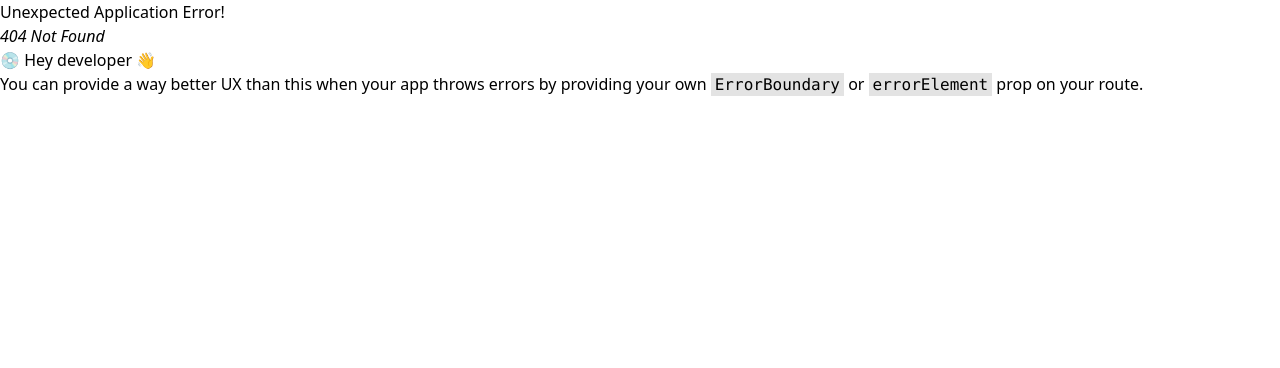
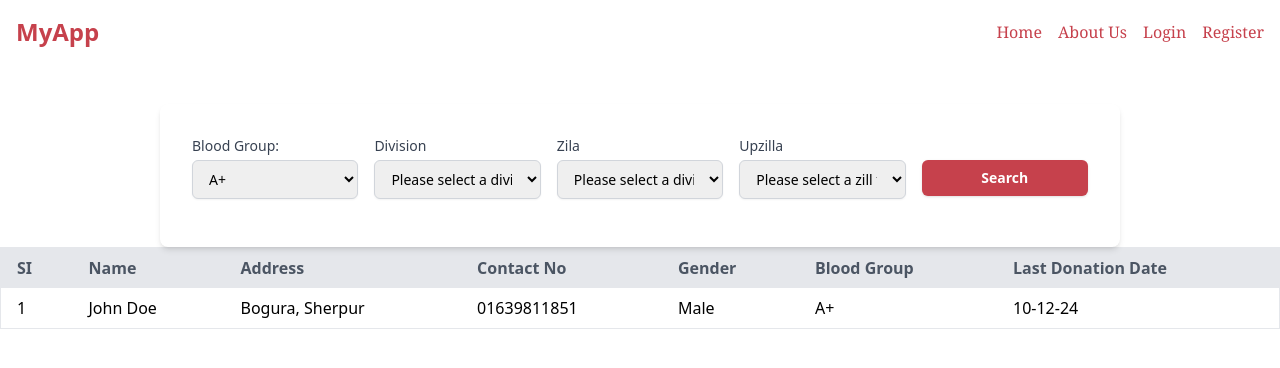
Before and after one commit to rifatjayed/Blood_Donation, a React (Vite) app: page /bloodList in a window 1280 px wide. Before the commit this address had no page. Shown: the top 368 px of the page. Built offline with nearby package versions, Linux system fonts and the light colour scheme.

Commit message:
blood lsit table create

```diff
--- a/src/components/Search.jsx
+++ b/src/components/Search.jsx
@@ -1,5 +1,6 @@
 import { useEffect, useState } from "react";
 import divisiondistrict from "../assets/division";
+import { Link } from "react-router-dom";
 
 const Search = () => {
   const [divisionIdx, setDivisionIdx] = useState(-1);
@@ -25,7 +26,10 @@ const Search = () => {
   return (
     <div className="flex items-center justify-center  ">
       <div className=" w-3/4	 bg-white p-8 rounded-lg shadow-md">
-        <form action="" className="grid grid-cols-5 ">
+        <form
+          action=""
+          className="grid grid-cols-1 md:grid-cols-2 lg:grid-cols-5 gap-4 "
+        >
           <div className="mb-4">
             <label className="block text-sm font-medium text-gray-700 text-left">
               Blood Group:
@@ -128,12 +132,12 @@ const Search = () => {
               }}
               className="mt-1  w-full py-2 px-3 border border-gray-300  rounded-md shadow-sm focus:outline-none focus:ring-red-500 focus:border-red-500 sm:text-sm"
             >
-              {districtIdx+1 ? (
+              {districtIdx + 1 ? (
                 <option value={""}>Please select an upazilla</option>
               ) : (
                 <option value={""}>Please select a zill first</option>
               )}
-              {districtIdx+1 &&
+              {districtIdx + 1 &&
                 divisiondistrict[divisionIdx].district[
                   districtIdx
                 ].upazilla.map((upazilla, index) => (
@@ -146,12 +150,14 @@ const Search = () => {
           </div>
 
           <div className="mt-6">
+            <Link to="/bloodList">
               <button
                 type="submit"
                 className="w-full px-4 py-2 bg-[#c6414c] hover:bg-[#B30412] text-white font-semibold text-sm rounded-md shadow  focus:outline-none focus:ring-2 focus:ring-red-400 focus:ring-offset-2"
               >
                 Search
               </button>
+            </Link>
           </div>
         </form>
       </div>
--- /dev/null
+++ b/src/components/pages/BloodList.jsx
@@ -0,0 +1,66 @@
+import React from "react";
+import Search from "../Search";
+
+const BloodList = () => {
+  const data = [
+    {
+      id: 1,
+      name: "John Doe",
+      address: "Bogura, Sherpur",
+      contactNo: "01639811851",
+      gender: "Male",
+      bloodGroup: "A+",
+      lastDonationDate: "10-12-24",
+    },
+  ];
+
+  return (
+    <div className="container mx-auto mt-10">
+      <Search></Search>
+      <div className="overflow-x-auto">
+        <table className="min-w-full bg-white border border-gray-200">
+          <thead>
+            <tr>
+              <th className="py-2 px-4 bg-gray-200 text-left text-gray-600">
+                SI
+              </th>
+              <th className="py-2 px-4 bg-gray-200 text-left text-gray-600">
+                Name
+              </th>
+              <th className="py-2 px-4 bg-gray-200 text-left text-gray-600">
+                Address
+              </th>
+              <th className="py-2 px-4 bg-gray-200 text-left text-gray-600">
+                Contact No
+              </th>
+              <th className="py-2 px-4 bg-gray-200 text-left text-gray-600">
+                Gender
+              </th>
+              <th className="py-2 px-4 bg-gray-200 text-left text-gray-600">
+                Blood Group
+              </th>
+              <th className="py-2 px-4 bg-gray-200 text-left text-gray-600">
+                Last Donation Date
+              </th>
+            </tr>
+          </thead>
+          <tbody>
+            {data.map((item) => (
+              <tr key={item.id} className="border-b border-gray-200">
+                <td className="py-2 px-4">{item.id}</td>
+                <td className="py-2 px-4">{item.name}</td>
+                <td className="py-2 px-4">{item.address}</td>
+                <td className="py-2 px-4">{item.contactNo}</td>
+                <td className="py-2 px-4">{item.gender}</td>
+                <td className="py-2 px-4">{item.bloodGroup}</td>
+                <td className="py-2 px-4">{item.lastDonationDate}</td>
+              </tr>
+            ))}
+          </tbody>
+        </table>
+      </div>
+    </div>
+  );
+};
+
+export default BloodList;
--- a/src/components/pages/RegisterPage.jsx
+++ b/src/components/pages/RegisterPage.jsx
@@ -8,8 +8,8 @@ import divisionData from "../../assets/division";
 const RegisterPage = () => {
   // console.log(divisionData[0].district[0].district);
 
-  const [division, setDivision] = useState();
-  const [district, setDistrict] = useState();
+  const [divisionIdx, setDivisionIdx] = useState(-1);
+  const [districtIdx, setDistrictIdx] = useState(-1);
   const [formData, setFormData] = useState({
     name: "",
     email: "",
@@ -17,23 +17,10 @@ const RegisterPage = () => {
     bloodGroup: "",
     lastDonate: Date.now(),
     birth: Date.now(),
-    division: "Barishal",
+    division: "",
     district: "",
     upazilla: "",
   });
-
-  useEffect(() => {
-    var result = divisionData.find(
-      (item) => item["division"] === formData.division
-    );
-    setDivision(result);
-    if (formData.district) {
-      var dis = division.district.find(
-        (item) => item["district"] === formData.district
-      );
-      setDistrict(dis);
-    }
-  }, [formData]);
 
   const handleChange = (e) => {
     setFormData({
@@ -205,14 +192,26 @@ const RegisterPage = () => {
               Division
             </label>
             <select
-              id="blood-group"
+              id="division"
               name="division"
-              onChange={handleChange}
+              value={formData.division}
+              onChange={(e) => {
+                setFormData({
+                  ...formData,
+                  division: e.target.value,
+                  district: "",
+                  upazilla: "",
+                });
+                setDistrictIdx(-1);
+                setDivisionIdx(e.target.selectedIndex - 1);
+              }}
               className="mt-1  w-full py-2 px-3 border border-gray-300  rounded-md shadow-sm focus:outline-none focus:ring-red-500 focus:border-red-500 sm:text-sm"
             >
-              {divisionData.map((division) => (
-                // eslint-disable-next-line react/jsx-key
-                <option value={division.division}>{division.division}</option>
+              <option value={""}>Please select a division</option>
+              {divisionData.map((division, index) => (
+                <option value={division.division} key={index}>
+                  {division.division}
+                </option>
               ))}
             </select>
           </div>
@@ -222,15 +221,31 @@ const RegisterPage = () => {
               District
             </label>
             <select
-              id="blood-group"
+              id="district"
               name="district"
-              onChange={handleChange}
+              value={formData.district}
+              onChange={(e) => {
+                // handleChange(e);
+                setFormData({
+                  ...formData,
+                  district: e.target.value,
+                  upazilla: "",
+                });
+                setDistrictIdx(e.target.selectedIndex - 1);
+              }}
               className="mt-1  w-full py-2 px-3 border border-gray-300  rounded-md shadow-sm focus:outline-none focus:ring-red-500 focus:border-red-500 sm:text-sm"
             >
-              {division &&
-                division.district.map((district) => (
-                  // eslint-disable-next-line react/jsx-key
-                  <option value={district.district}>{district.district}</option>
+              {divisionIdx == -1 ? (
+                <option value={""}>Please select a division first</option>
+              ) : (
+                <option value={""}>Please select a district</option>
+              )}
+
+              {divisionIdx !== -1 &&
+                divisionData[divisionIdx].district.map((district, index) => (
+                  <option value={district.district} key={index}>
+                    {district.district}
+                  </option>
                 ))}
             </select>
           </div>
@@ -240,16 +255,26 @@ const RegisterPage = () => {
               Upazilla
             </label>
             <select
-              id="blood-group"
+              id="upazilla"
               name="upazilla"
+              value={formData.upazilla}
               onChange={handleChange}
               className="mt-1  w-full py-2 px-3 border border-gray-300  rounded-md shadow-sm focus:outline-none focus:ring-red-500 focus:border-red-500 sm:text-sm"
             >
-              {district &&
-                district.upazilla.map((upazilla) => (
-                  // eslint-disable-next-line react/jsx-key
-                  <option value={upazilla}>{upazilla}</option>
-                ))}
+              {districtIdx !== -1 ? (
+                <option value={""}>Please select an upazilla</option>
+              ) : (
+                <option value={""}>Please select a District first</option>
+              )}
+              {districtIdx !== -1 &&
+                divisionData[divisionIdx].district[districtIdx].upazilla.map(
+                  (upazilla, index) => (
+                    // eslint-disable-next-line react/jsx-key
+                    <option value={upazilla} key={index} ind={index}>
+                      {upazilla}
+                    </option>
+                  )
+                )}
             </select>
           </div>
 
--- a/src/main.jsx
+++ b/src/main.jsx
@@ -9,6 +9,7 @@ import Login from "./components/pages/Login.jsx";
 import RegisterPage from "./components/pages/RegisterPage.jsx";
 import Hero from "./components/Hero.jsx";
 import AboutUs from "./components/pages/AboutUs.jsx";
+import BloodList from "./components/pages/BloodList.jsx";
 
 const router = createBrowserRouter([
   {
@@ -18,6 +19,10 @@ const router = createBrowserRouter([
       {
         path: "/",
         element: <Hero></Hero>,
+      },
+      {
+        path: "/bloodList",
+        element: <BloodList></BloodList>,
       },
       {
         path: "/aboutUs",
```
Lines whose indentation alone changed are shown as unchanged.
